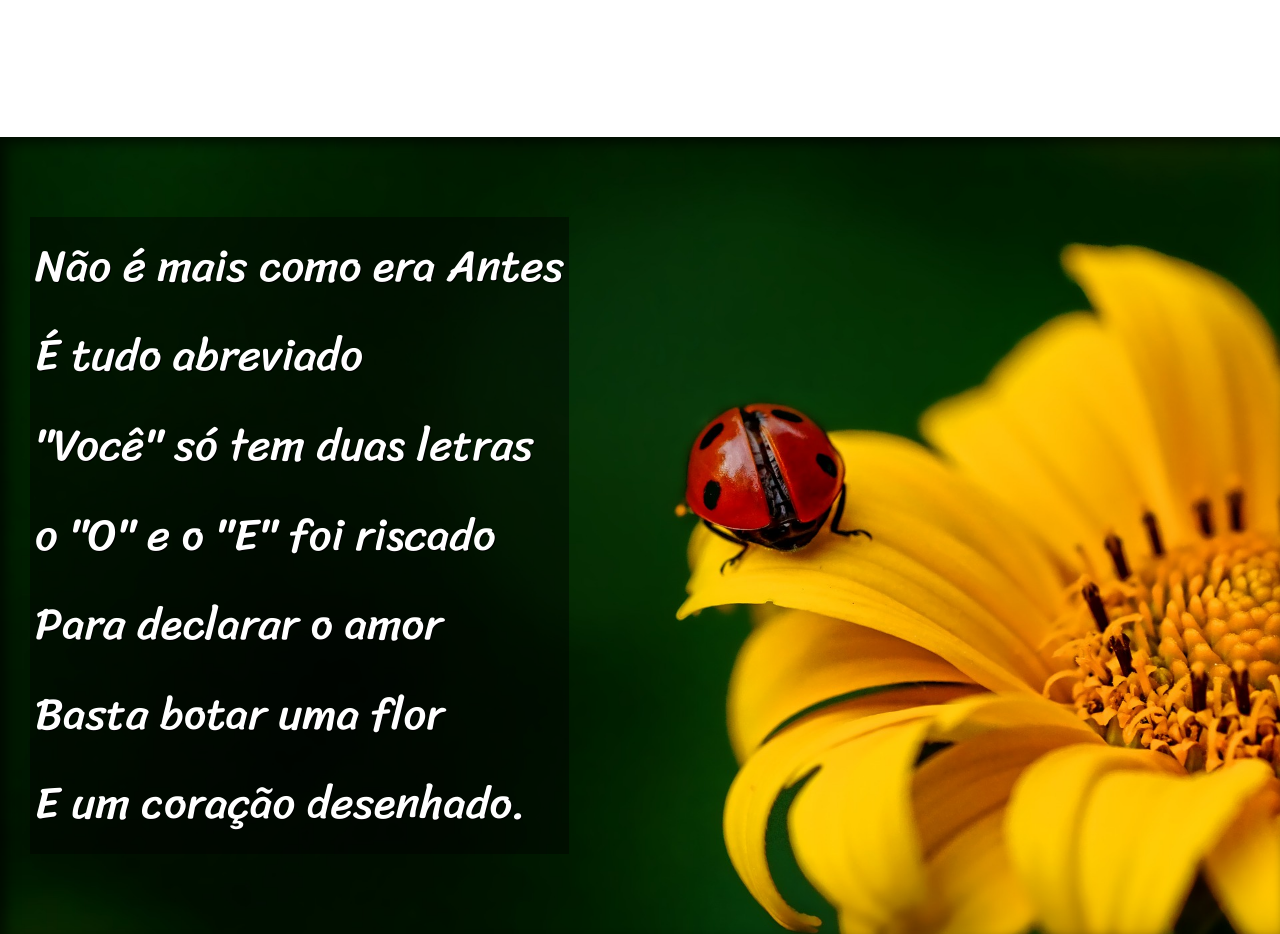
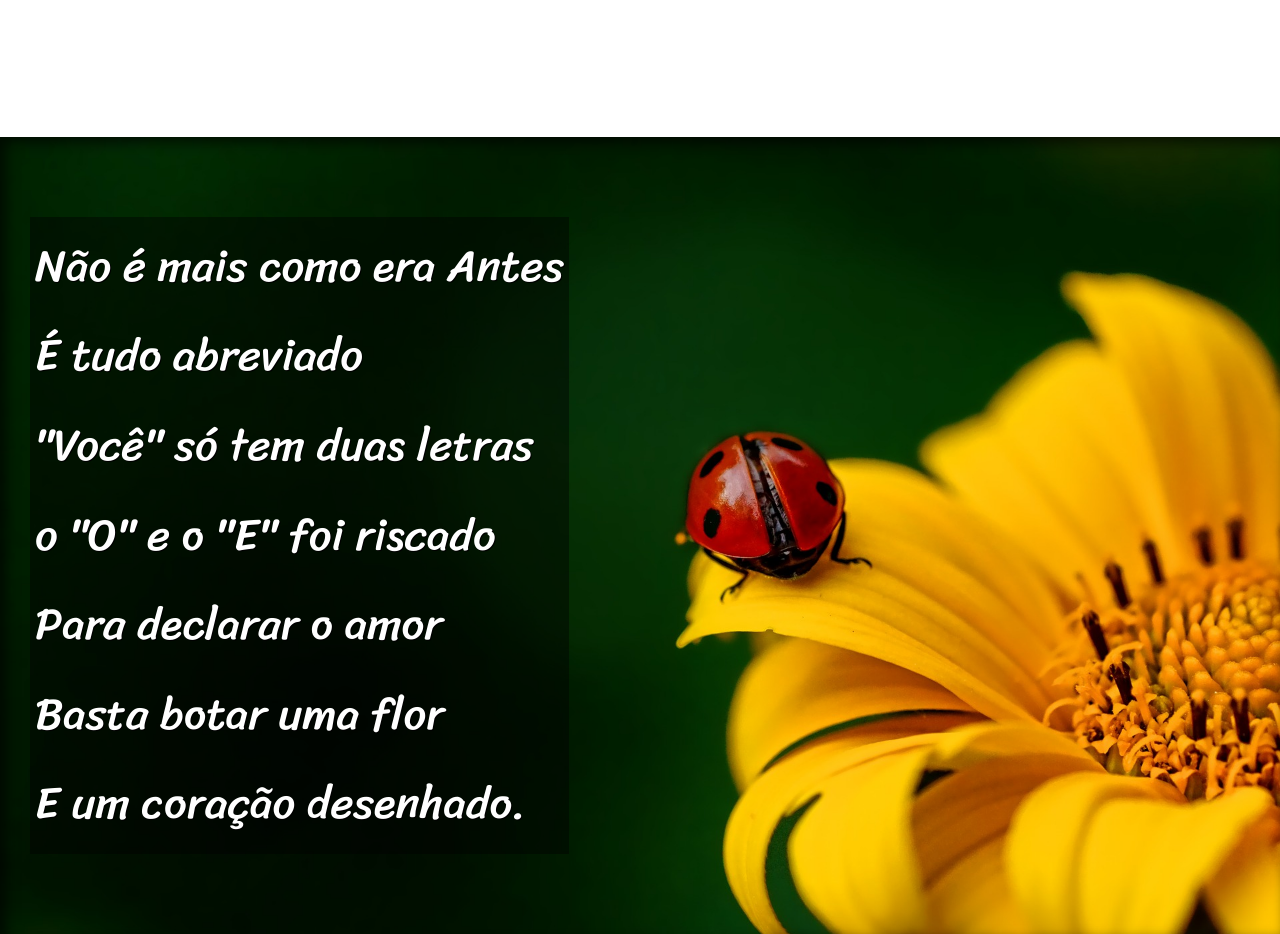
Before and after one commit to vitorreisler/projeto-cordel, a plain HTML site: page index.html in a window 1280 px wide. Shown: the part 1000-1934 px from the top of the page. Drawn offline with Linux system fonts and the light colour scheme.

Commit message:
Update style.css

```diff
--- a/style.css
+++ b/style.css
@@ -78,7 +78,7 @@ section#foto1 {
     background-repeat: no-repeat;
     background-size: cover;
     background-attachment:fixed;
-    background-position: center center;
+    background-position: right top;
 }
 section#foto2 {
     background-image: url('imagens/background002.jpg');
```
